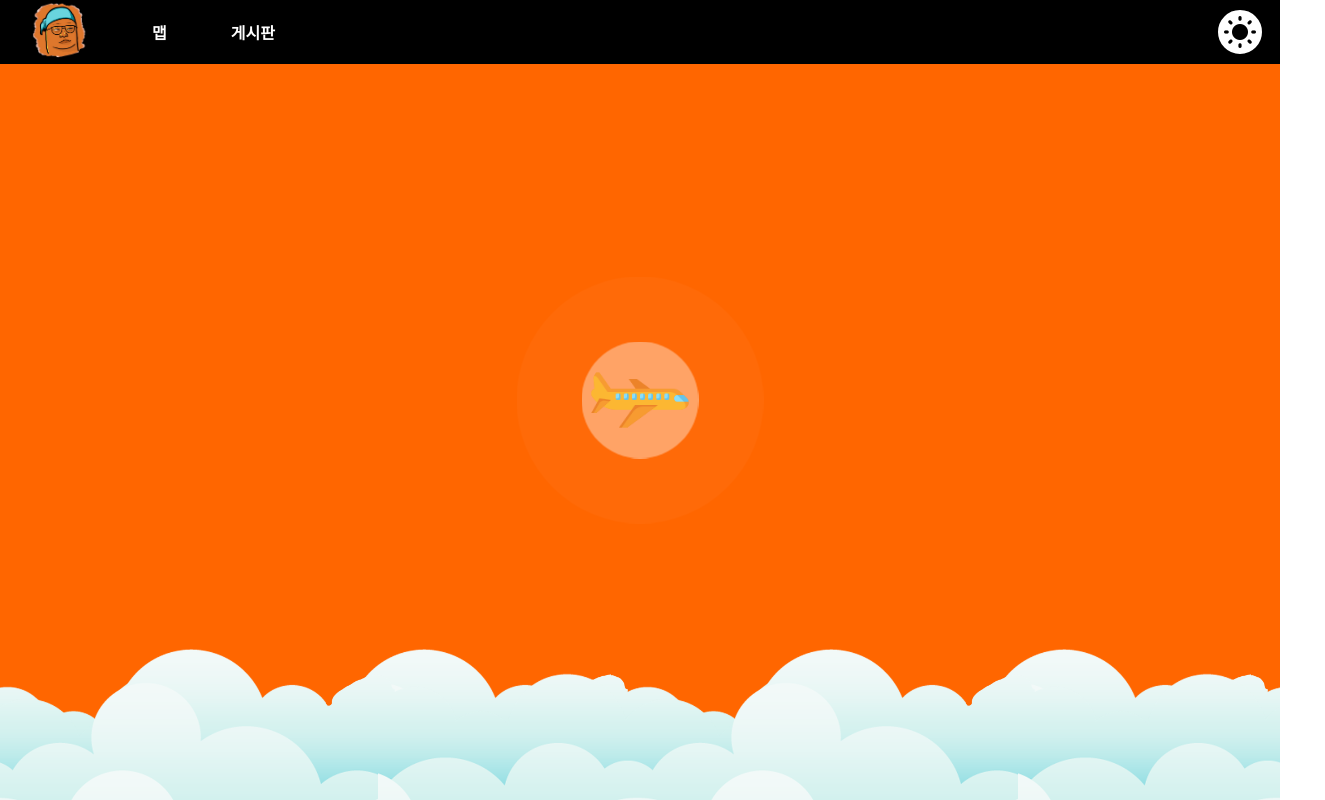
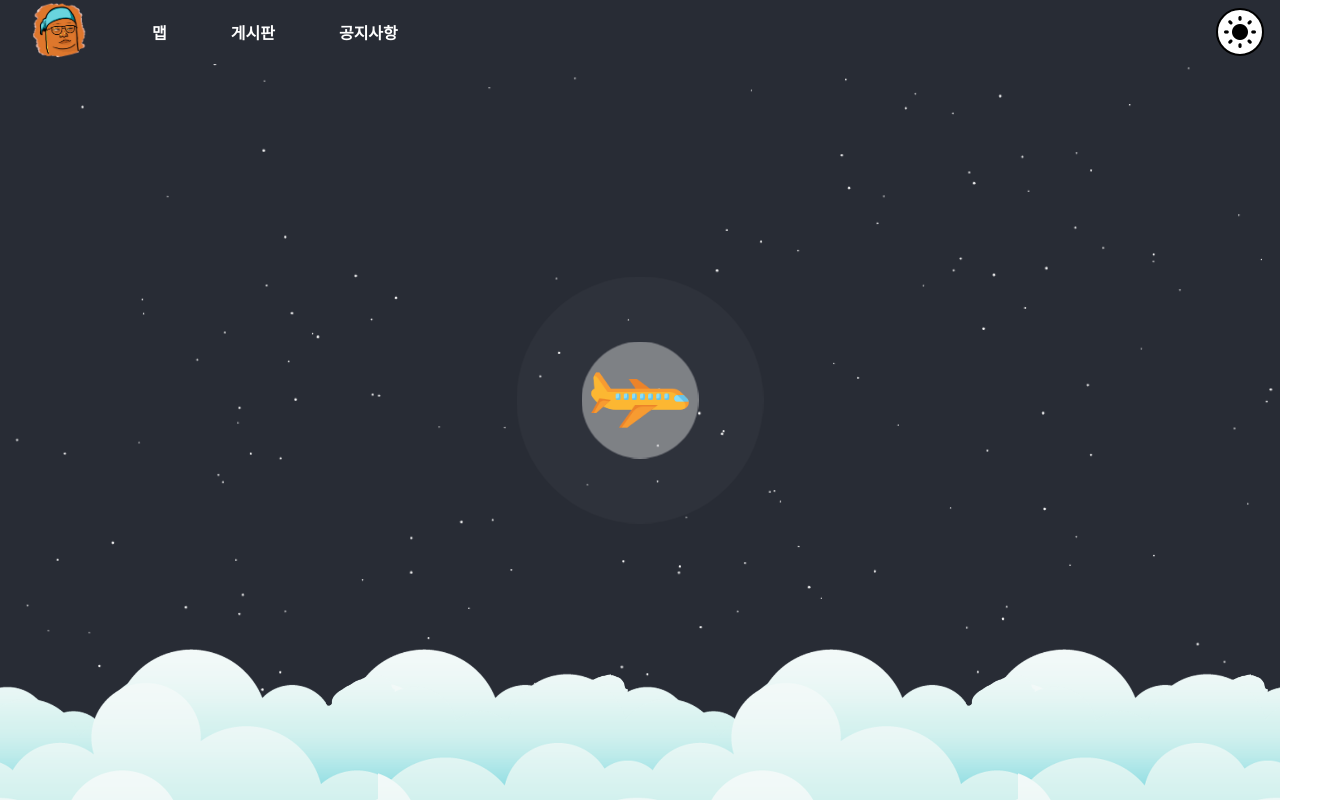
Before and after one commit to Gwontaejun/panibottle-fan-site, a React (Create React App) app: page / in a window 1280 px wide. Both pictures are taken after a click on the button 1240 px from the left and 32 px from the top of the page. Shown: the top 800 px of the page, 1325 px wide, since content can reach past the window. Built offline with nearby package versions, Linux system fonts and the light colour scheme.

Commit message:
Feat: 다크모드 기능 추가
:Detailed Notes:
- 헤더, 메인페이지, 맵 페이지(지도) 다크모드 스타일 적용

```diff
--- a/package.json
+++ b/package.json
@@ -10,6 +10,7 @@
     "@types/node": "^16.18.14",
     "@types/react": "^18.0.28",
     "@types/react-dom": "^18.0.11",
+    "@types/styled-components": "^5.1.26",
     "eslint": "^8.35.0",
     "google-map-react": "^2.2.0",
     "node-sass": "^8.0.0",
@@ -17,6 +18,9 @@
     "react-dom": "^18.2.0",
     "react-router-dom": "^6.8.2",
     "react-scripts": "5.0.1",
+    "recoil": "^0.7.7",
+    "styled-components": "^5.3.9",
+    "styled-reset": "^4.4.5",
     "typescript": "^4.9.5",
     "web-vitals": "^2.1.4"
   },
--- a/src/App.tsx
+++ b/src/App.tsx
@@ -1,17 +1,33 @@
 import React from 'react';
+import { RecoilRoot, useRecoilValue } from 'recoil';
+import { ThemeProvider } from 'styled-components';
 import { BrowserRouter, Routes, Route } from 'react-router-dom';
 import Header from 'components/Header/Header';
 import MainPage from 'pages/Main/MainPage';
 import MapPage from 'pages/Map/MapPage';
+import { darkModeState } from 'store/commonStore';
+import { lightTheme, darkTheme } from 'theme/theme';
 
-function App() {
+const ThemePage = () => {
+	const isDarkMode = useRecoilValue(darkModeState);
+
 	return (
-		<BrowserRouter>
+		<ThemeProvider theme={isDarkMode ? darkTheme : lightTheme}>
 			<Header />
 			<Routes>
 				<Route path="/" element={<MainPage />} />
 				<Route path="/map" element={<MapPage />} />
 			</Routes>
+		</ThemeProvider>
+	);
+};
+
+function App() {
+	return (
+		<BrowserRouter>
+			<RecoilRoot>
+				<ThemePage />
+			</RecoilRoot>
 		</BrowserRouter>
 	);
 }
--- a/src/assets/styles/Header.scss
+++ b/src/assets/styles/Header.scss
@@ -1,13 +1,4 @@
 header {
-	display: flex;
-	position: fixed;
-	justify-content: space-between;
-	align-items: center;
-	z-index: 1;
-	width: 100%;
-	height: 8%;
-	background: rgba(0, 0, 0, 0.4);
-	transition: background 1s;
 	.left-side {
 		display: flex;
 		align-items: center;
@@ -27,29 +18,9 @@ header {
 			align-items: center;
 			padding: 0 2rem;
 			height: 100%;
-			color: white;
 			font-weight: 700;
 			text-decoration: none;
-			&.active {
-				background-color: white;
-				color: black;
-			}
-			&:hover {
-				background-color: white;
-				color: black;
-				transition: background 1s, color 1s;
-			}
 		}
-	}
-
-	&:hover {
-		background: black;
-		.mode {
-			background-color: white;
-		}
-	}
-	.mode {
-		background-color: transparent;
 	}
 
 	.mode {
@@ -61,14 +32,14 @@ header {
 		cursor: pointer;
 
 		&.light {
-			background-image: url('../images/lightmode-fill.png');
+			background-image: url('../images/lightmode.png');
 			width: 6vh;
 			height: 6vh;
 			border: 2px solid black;
 			border-radius: 50%;
 		}
 		&.dark {
-			background-image: url('../images/darkmode-fill.png');
+			background-image: url('../images/darkmode.png');
 			width: 6vh;
 			height: 6vh;
 			border: 2px solid black;
--- a/src/assets/styles/MainPage.scss
+++ b/src/assets/styles/MainPage.scss
@@ -1,18 +1,26 @@
-.main-wrapper {
-	width: 100%;
-	height: 100%;
-	&.dim {
-		&:before {
-			content: '';
-			position: fixed;
-			top: 0;
-			left: 0;
-			right: 0;
-			bottom: 0;
-			animation: dim-ani 0.5s;
-			animation-fill-mode: forwards;
-			z-index: 99;
-		}
+.stars {
+	display: flex;
+	position: absolute;
+	width: 100vw;
+	height: 100vw;
+	top: 50%;
+	left: 50%;
+	transform: translate(-50%, -50%);
+	animation: moveStar 240s linear infinite;
+	.star {
+		fill: #fff;
+		stroke: none;
+		stroke-width: 0;
+	}
+}
+
+@keyframes moveStar {
+	from {
+		transform: translate(-50%, -50%) rotate(0);
+	}
+
+	to {
+		transform: translate(-50%, -50%) rotate(360deg);
 	}
 }
 
@@ -44,12 +52,6 @@
 	to {
 		left: 0%;
 	}
-}
-
-.main-content {
-	width: 100%;
-	height: 100%;
-	background-color: #ff6600;
 }
 
 .btn-start {
--- a/src/assets/styles/MapPage.scss
+++ b/src/assets/styles/MapPage.scss
@@ -11,7 +11,7 @@
 		width: 100%;
 		height: 100%;
 		background-color: black;
-		z-index: 2;
+		z-index: 1;
 		animation: map-render, hide-dim;
 		animation-duration: 4s, 1s;
 		animation-delay: 0s, 3s;
--- a/src/components/Header/Header.tsx
+++ b/src/components/Header/Header.tsx
@@ -1,26 +1,63 @@
-import React, { useState } from 'react';
+import React from 'react';
+import styled from 'styled-components';
+import { useRecoilState } from 'recoil';
+import { Link, useLocation } from 'react-router-dom';
+import { darkModeSelector } from 'store/commonStore';
 import 'assets/styles/Header.scss';
-import { Link, useLocation } from 'react-router-dom';
+
+const HeaderWrapper = styled.header`
+	display: flex;
+	position: fixed;
+	justify-content: space-between;
+	align-items: center;
+	z-index: 10;
+	width: 100%;
+	height: 8%;
+	background: ${(props) => props.theme.headerBgColor};
+	transition: background 1s;
+	&:hover {
+		background: ${(props) => props.theme.headerHoverBgColor};
+		.mode {
+			background-color: white;
+		}
+	}
+
+	nav {
+		a {
+			color: ${(props) => props.theme.navItemColor};
+			&.active {
+				background-color: ${(props) => props.theme.navItemHoverBgColor};
+				color: ${(props) => props.theme.navItemHoverColor};
+			}
+			&:hover {
+				background-color: ${(props) => props.theme.navItemHoverBgColor};
+				color: ${(props) => props.theme.navItemHoverColor};
+				transition: background 1s, color 1s;
+			}
+		}
+	}
+`;
 
 const Header = () => {
 	const { pathname } = useLocation();
-	const [flag, setFlag] = useState(false);
+	const [isDarkMode, toggleDarkMode] = useRecoilState(darkModeSelector);
 
 	const locations = [
 		{ path: '/map', label: '맵' },
 		{ path: '/board', label: '게시판' },
+		{ path: '/notice', label: '공지사항' },
 	];
 
 	return (
-		<header>
+		<HeaderWrapper>
 			<div className="left-side">
 				<Link to="/">
 					<img alt="dsa" src={require('assets/images/header_logo.png')} />
 				</Link>
 				<nav>
 					{locations.map(
-						(item): React.ReactElement => (
-							<Link className={pathname === item.path ? 'active' : ''} to={item.path}>
+						(item, index): React.ReactElement => (
+							<Link key={`${index}-menu`} className={pathname === item.path ? 'active' : ''} to={item.path}>
 								{item.label}
 							</Link>
 						)
@@ -29,11 +66,11 @@ const Header = () => {
 			</div>
 			<button
 				type="button"
-				className={`mode ${flag ? 'light' : 'dark'}`}
-				onClick={() => setFlag(!flag)}
+				className={`mode ${isDarkMode ? 'light' : 'dark'}`}
+				onClick={() => toggleDarkMode(isDarkMode)}
 				aria-label="다크모드/라이트모드"
 			/>
-		</header>
+		</HeaderWrapper>
 	);
 };
 
--- a/src/pages/Main/MainPage.tsx
+++ b/src/pages/Main/MainPage.tsx
@@ -1,11 +1,77 @@
-import React, { useRef } from 'react';
+import React, { useRef, useEffect } from 'react';
+import { useRecoilValue } from 'recoil';
+import styled from 'styled-components';
 import { useNavigate } from 'react-router-dom';
+import { darkModeState } from 'store/commonStore';
 import 'assets/styles/MainPage.scss';
+
+const MainWrapper = styled.div`
+	width: 100%;
+	height: 100%;
+	&.dim {
+		&:before {
+			content: '';
+			position: fixed;
+			top: 0;
+			left: 0;
+			right: 0;
+			bottom: 0;
+			animation: dim-ani 0.5s;
+			animation-fill-mode: forwards;
+			z-index: 4;
+		}
+	}
+`;
+
+const MainContent = styled.div`
+	width: 100%;
+	height: 100%;
+	background-color: ${(props) => props.theme.bgColor};
+	transition: background-color 1s;
+`;
 
 const MainPage = () => {
 	const navigate = useNavigate();
 	const startRef = useRef<HTMLButtonElement>(null);
 	const mainRef = useRef<HTMLDivElement>(null);
+	const isDarkMode = useRecoilValue(darkModeState);
+
+	useEffect(() => {
+		if (isDarkMode) {
+			renderStar();
+		}
+	}, [isDarkMode]);
+
+	const renderStar = () => {
+		const stars = document.querySelector('.stars');
+
+		// 브라우저 창의 가로, 세로 중 가장 큰 크기
+		const maxSize = Math.max(window.innerWidth, window.innerHeight);
+
+		// 랜덤한 X 위치 값
+		const getRandomX = () => Math.random() * maxSize;
+
+		// 랜덤한 Y 위치 값
+		const getRandomY = () => Math.random() * maxSize;
+
+		// 랜덤한 크기 (circle는 반지름이 크기)
+		const randomRadius = () => Math.random() * 0.7 + 0.6;
+
+		const htmlDummy = new Array(300)
+			.fill(null)
+			.map(
+				() => `<circle class='star'
+			  cx=${getRandomX()}
+			  cy=${getRandomY()}
+			  r=${randomRadius()}
+			  className="star" />`
+			)
+			.join('');
+
+		if (stars) {
+			stars.innerHTML = htmlDummy;
+		}
+	};
 
 	const onClickStart = () => {
 		startRef.current?.classList.add('click');
@@ -20,13 +86,14 @@ const MainPage = () => {
 	};
 
 	return (
-		<div ref={mainRef} className="main-wrapper">
-			<div className="main-content">
+		<MainWrapper ref={mainRef}>
+			<MainContent>
+				{isDarkMode && <svg className="stars" />}
 				<button ref={startRef} type="button" className="btn-start" aria-label="시작하기 버튼" onClick={onClickStart} />
 				<div className="btn-start-effect" />
-			</div>
+			</MainContent>
 			<div className="bottom-cloudy" />
-		</div>
+		</MainWrapper>
 	);
 };
 
--- a/src/pages/Map/MapPage.tsx
+++ b/src/pages/Map/MapPage.tsx
@@ -1,11 +1,13 @@
-import React, { useRef, useEffect } from 'react';
+import React, { useRef } from 'react';
+import { useRecoilValue } from 'recoil';
 import GoogleMapReact from 'google-map-react';
-import MapStylesheet from './MapStylesheet.json';
+import { darkModeState } from 'store/commonStore';
+import { lightMode, darkMode } from './MapStyles';
 import 'assets/styles/MapPage.scss';
 
 const MapPage = () => {
+	const isDarkMode = useRecoilValue(darkModeState);
 	const dimRef = useRef<HTMLDivElement>(null);
-	useEffect(() => {}, []);
 
 	return (
 		<div className="map-wrapper">
@@ -15,7 +17,7 @@ const MapPage = () => {
 				<GoogleMapReact
 					bootstrapURLKeys={{ key: process.env.REACT_APP_GOOGLE_MAP_API_KEY }}
 					options={{
-						styles: MapStylesheet,
+						styles: isDarkMode ? darkMode : lightMode,
 						fullscreenControl: false,
 					}}
 					defaultCenter={{ lat: 37.6009055, lng: 126.9485623 }}
--- /dev/null
+++ b/src/pages/Map/MapStyles.ts
@@ -0,0 +1,215 @@
+export const lightMode = [
+	{
+		featureType: 'all',
+		elementType: 'labels',
+		stylers: [
+			{
+				visibility: 'off',
+			},
+		],
+	},
+	{
+		featureType: 'administrative',
+		elementType: 'all',
+		stylers: [
+			{
+				visibility: 'off',
+			},
+		],
+	},
+	{
+		featureType: 'administrative.country',
+		elementType: 'geometry.stroke',
+		stylers: [
+			{
+				visibility: 'on',
+			},
+			{
+				color: '#F7F5F2',
+			},
+		],
+	},
+	{
+		featureType: 'administrative.country',
+		elementType: 'labels',
+		stylers: [
+			{
+				visibility: 'on',
+			},
+		],
+	},
+	{
+		featureType: 'administrative.province',
+		elementType: 'geometry.fill',
+		stylers: [
+			{
+				visibility: 'on',
+			},
+			{
+				saturation: '97',
+			},
+		],
+	},
+	{
+		featureType: 'administrative.province',
+		elementType: 'geometry.stroke',
+		stylers: [
+			{
+				visibility: 'on',
+			},
+		],
+	},
+	{
+		featureType: 'landscape',
+		elementType: 'all',
+		stylers: [
+			{
+				color: '#f29e51',
+			},
+		],
+	},
+	{
+		featureType: 'poi',
+		elementType: 'all',
+		stylers: [
+			{
+				color: '#DDD4CB',
+			},
+		],
+	},
+	{
+		featureType: 'road',
+		elementType: 'all',
+		stylers: [
+			{
+				visibility: 'off',
+			},
+		],
+	},
+	{
+		featureType: 'transit',
+		elementType: 'all',
+		stylers: [
+			{
+				visibility: 'off',
+			},
+		],
+	},
+	{
+		featureType: 'water',
+		elementType: 'all',
+		stylers: [
+			{
+				color: '#46bcec',
+			},
+		],
+	},
+];
+
+export const darkMode = [
+	{
+		featureType: 'all',
+		elementType: 'labels',
+		stylers: [
+			{
+				visibility: 'off',
+			},
+		],
+	},
+	{
+		featureType: 'administrative',
+		elementType: 'all',
+		stylers: [
+			{
+				visibility: 'off',
+			},
+		],
+	},
+	{
+		featureType: 'administrative.country',
+		elementType: 'geometry.stroke',
+		stylers: [
+			{
+				visibility: 'on',
+			},
+			{
+				color: '#F7F5F2',
+			},
+		],
+	},
+	{
+		featureType: 'administrative.country',
+		elementType: 'labels',
+		stylers: [
+			{
+				visibility: 'on',
+			},
+		],
+	},
+	{
+		featureType: 'administrative.province',
+		elementType: 'geometry.fill',
+		stylers: [
+			{
+				visibility: 'on',
+			},
+			{
+				saturation: '97',
+			},
+		],
+	},
+	{
+		featureType: 'administrative.province',
+		elementType: 'geometry.stroke',
+		stylers: [
+			{
+				visibility: 'on',
+			},
+		],
+	},
+	{
+		featureType: 'landscape',
+		elementType: 'all',
+		stylers: [
+			{
+				color: '#628a7b',
+			},
+		],
+	},
+	{
+		featureType: 'poi',
+		elementType: 'all',
+		stylers: [
+			{
+				color: '#DDD4CB',
+			},
+		],
+	},
+	{
+		featureType: 'road',
+		elementType: 'all',
+		stylers: [
+			{
+				visibility: 'off',
+			},
+		],
+	},
+	{
+		featureType: 'transit',
+		elementType: 'all',
+		stylers: [
+			{
+				visibility: 'off',
+			},
+		],
+	},
+	{
+		featureType: 'water',
+		elementType: 'all',
+		stylers: [
+			{
+				color: '#323436',
+			},
+		],
+	},
+];
--- /dev/null
+++ b/src/store/commonStore.ts
@@ -0,0 +1,12 @@
+import { atom, selector } from 'recoil';
+
+export const darkModeState = atom({
+	key: 'darkModeState',
+	default: false,
+});
+
+export const darkModeSelector = selector({
+	key: 'darkModeSelector',
+	get: ({ get }) => get(darkModeState),
+	set: ({ set }, newValue) => set(darkModeState, !newValue),
+});
--- /dev/null
+++ b/src/theme/theme.ts
@@ -0,0 +1,24 @@
+export const lightTheme = {
+	bgColor: '#ff6600',
+	headerBgColor: '#FFF',
+	headerHoverBgColor: '#fff',
+	navItemBgColor: '#FFF',
+	navItemHoverBgColor: '#282c35',
+	navItemColor: '#000',
+	navItemHoverColor: '#FFF',
+};
+
+export const darkTheme = {
+	bgColor: '#282c35',
+	headerBgColor: 'rgba(0, 0, 0, 0.4)',
+	headerHoverBgColor: '#282c35',
+	navItemBgColor: '#282c35',
+	navItemHoverBgColor: '#FFF',
+	navItemColor: '#FFF',
+	navItemHoverColor: '#000',
+};
+
+export default {
+	lightTheme,
+	darkTheme,
+};
```
Also changed, not shown: .eslintrc.json, src/assets/images/darkmode.png (renamed from src/assets/images/darkmode-fill.png), src/assets/images/lightmode.png (renamed from src/assets/images/lightmode-fill.png).
